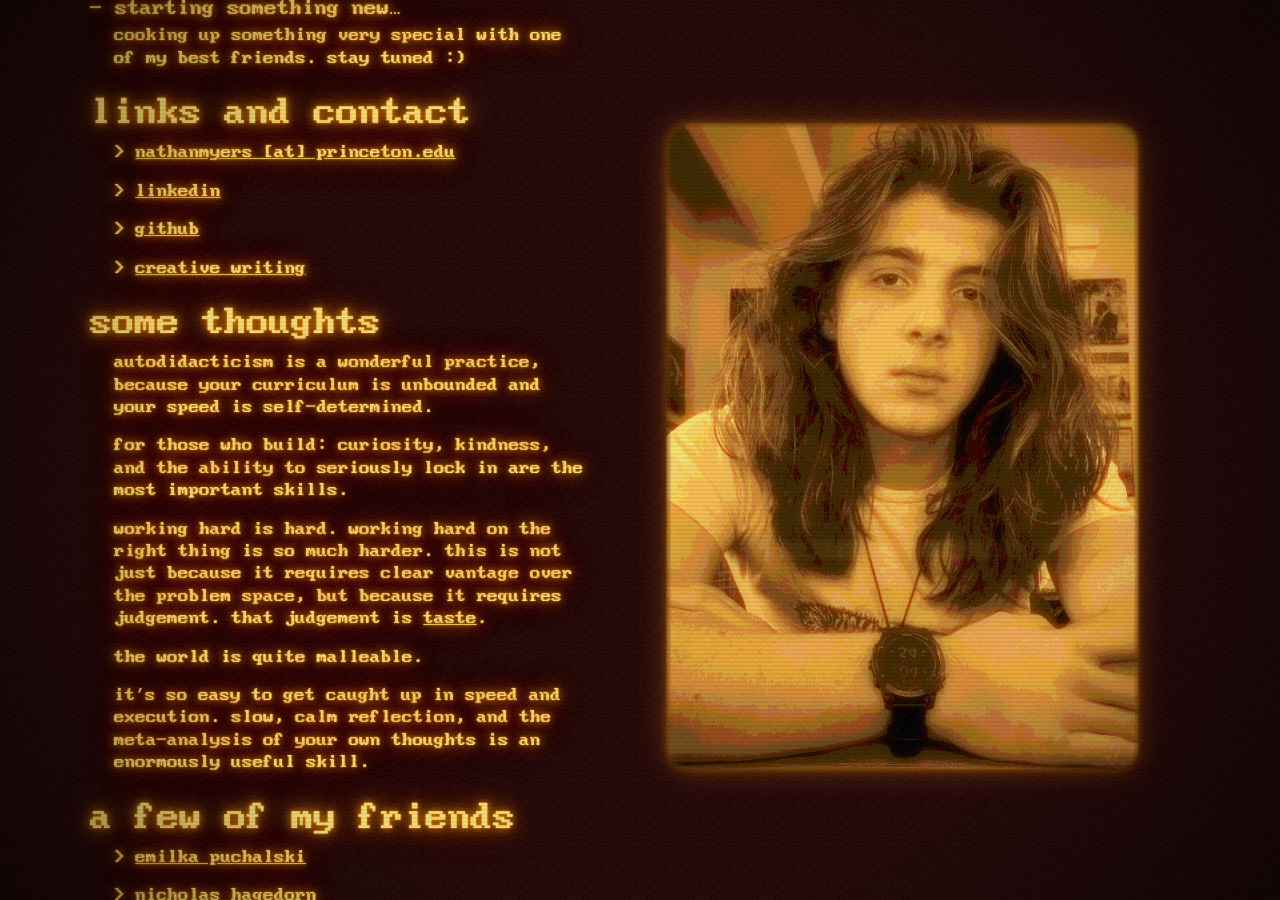
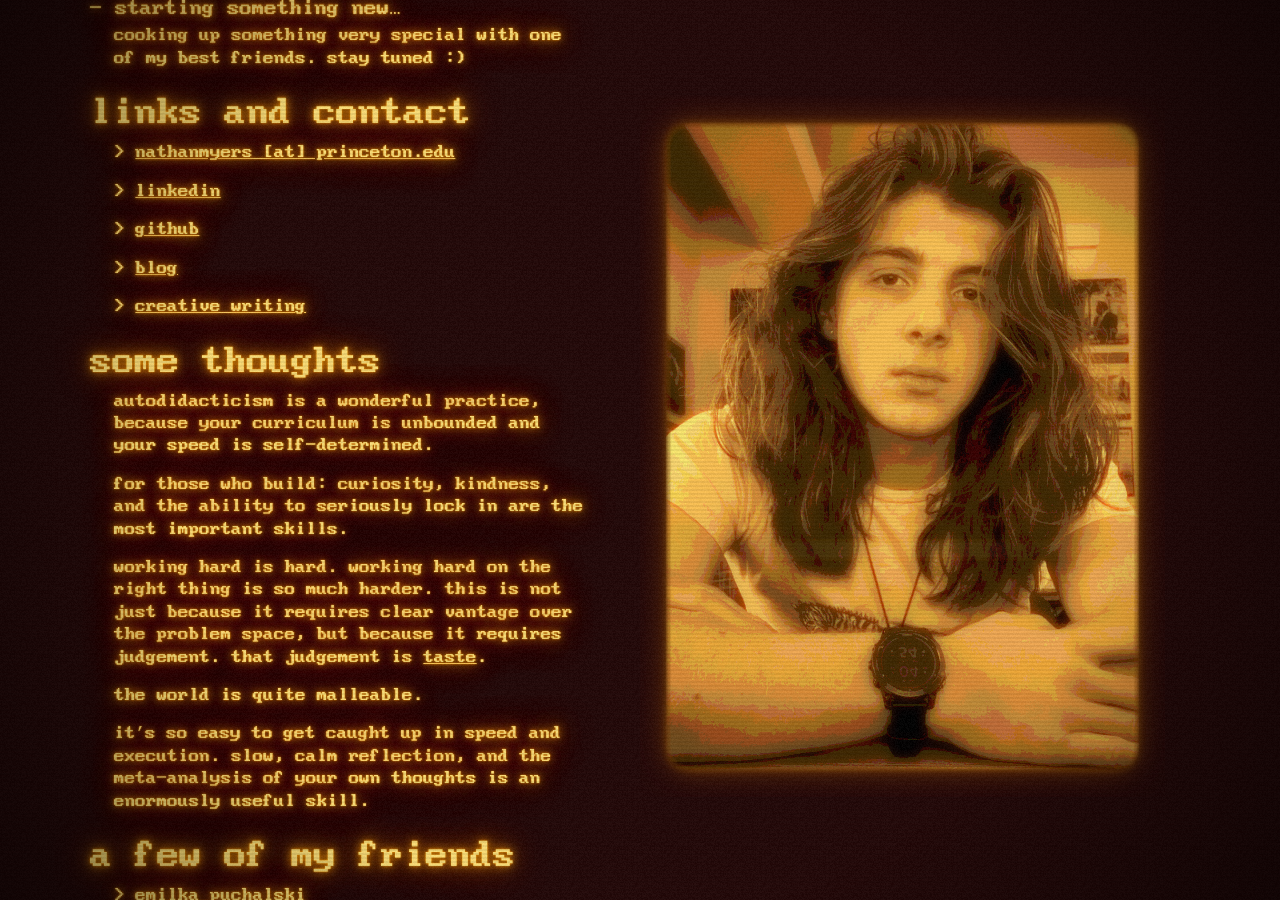
Before and after one commit to nate-i-think/natesite, a Jekyll site: the page built from index.md, in a window 1280 px wide and 900 px high, scrolled down 693 px. Built offline with Jekyll 4.4.1, drawn with Linux system fonts in a browser that asks for light colours.

Commit message:
add tidbits blog link

```diff
--- a/index.md
+++ b/index.md
@@ -42,6 +42,8 @@ cooking up something very special with one of my best friends. stay tuned :)
 
  \> [github](https://github.com/nate-i-think)
 
+ \> [blog](https://tidbits.nathanmyers.co/)
+
  \> [creative writing](https://stochasticdrift.com/)
 
 ## some thoughts
```
Also changed, not shown: 1 other file.
